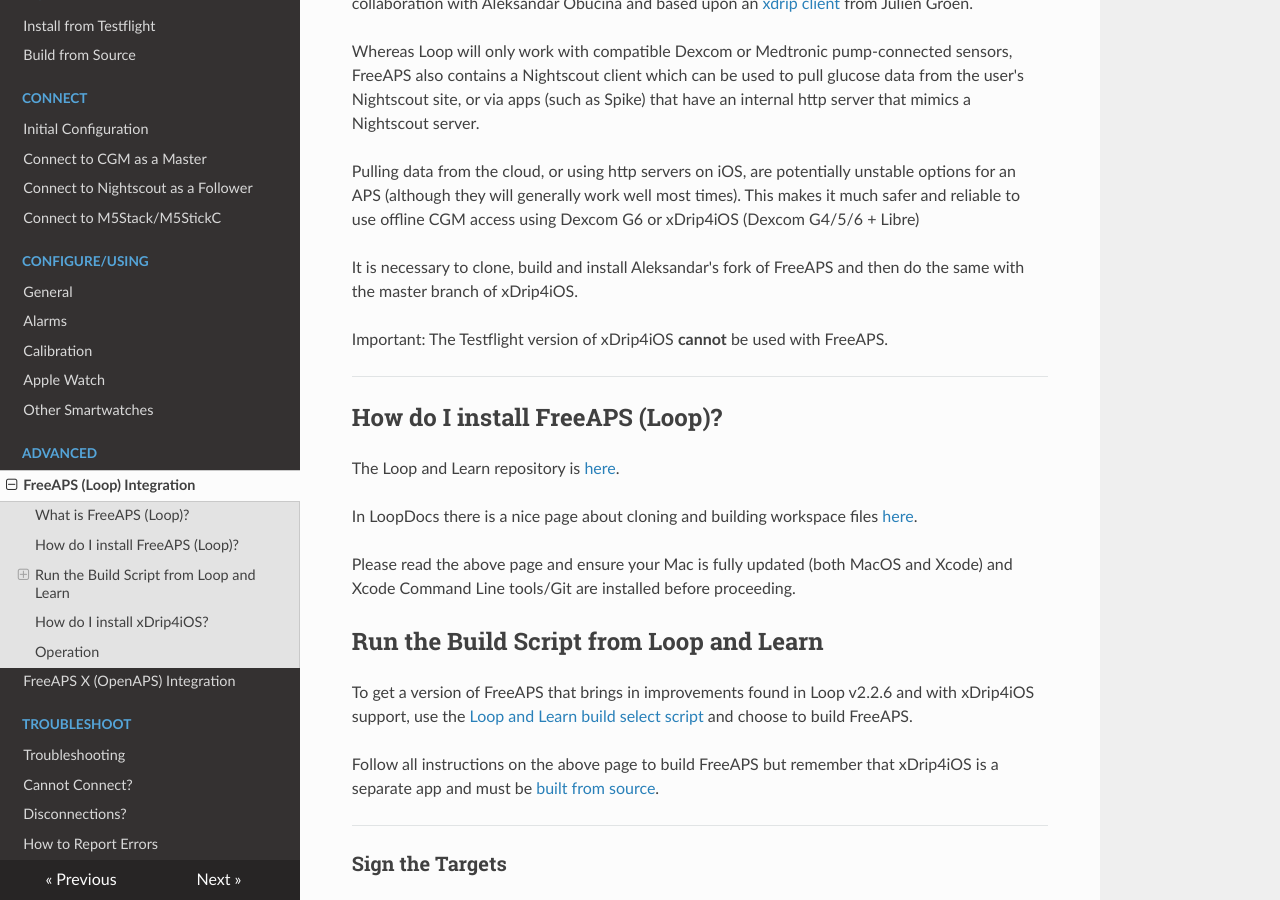
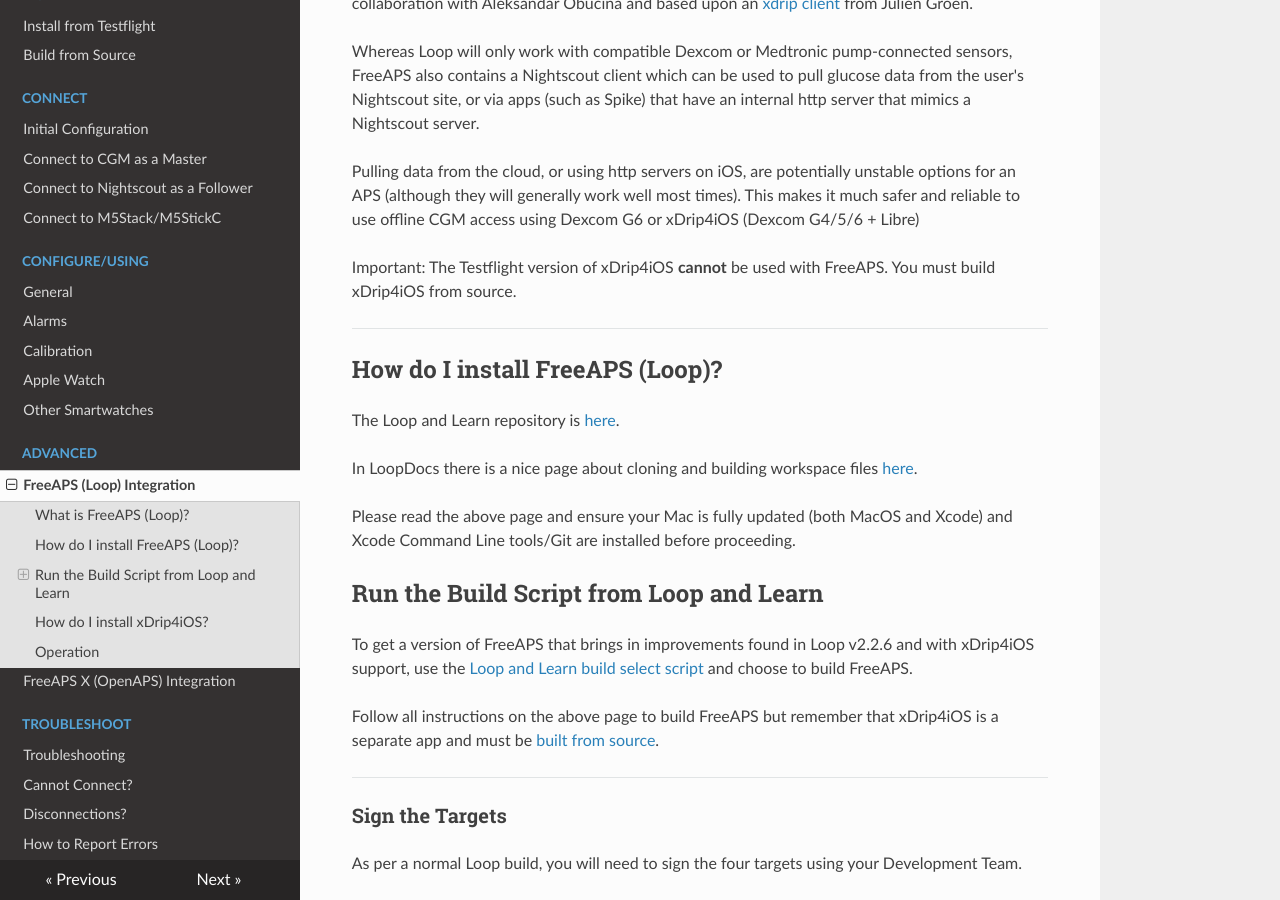
Before and after one commit to paulplant/xdrip4ios_docs, an MkDocs documentation site: the page built from docs/advanced/freeaps.md, in a window 1280 px wide and 900 px high, scrolled down 898 px. Built offline with MkDocs 1.6.1, drawn with Linux system fonts in a browser that asks for light colours; nearby versions of some CDN libraries; old or Windows-style settings are respelled for this version of MkDocs.

Commit message:
Update freeaps.md

```diff
--- a/docs/advanced/freeaps.md
+++ b/docs/advanced/freeaps.md
@@ -25,9 +25,7 @@ Whereas Loop will only work with compatible Dexcom or Medtronic pump-connected s
 
 Pulling data from the cloud, or using http servers on iOS, are potentially unstable options for an APS (although they will generally work well most times). This makes it much safer and reliable to use offline CGM access using Dexcom G6 or xDrip4iOS (Dexcom G4/5/6 + Libre)
 
-It is necessary to clone, build and install Aleksandar's fork of FreeAPS and then do the same with the master branch of xDrip4iOS.
-
-Important: The Testflight version of xDrip4iOS **cannot** be used with FreeAPS.
+Important: The Testflight version of xDrip4iOS **cannot** be used with FreeAPS. You must build xDrip4iOS from source.
 ___
 ## How do I install FreeAPS (Loop)?
 
```
